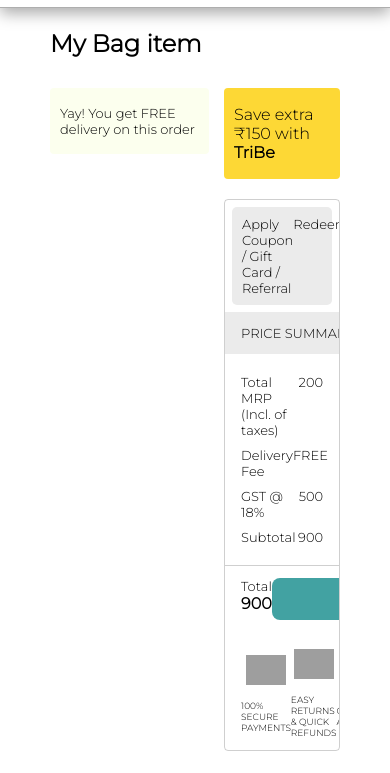
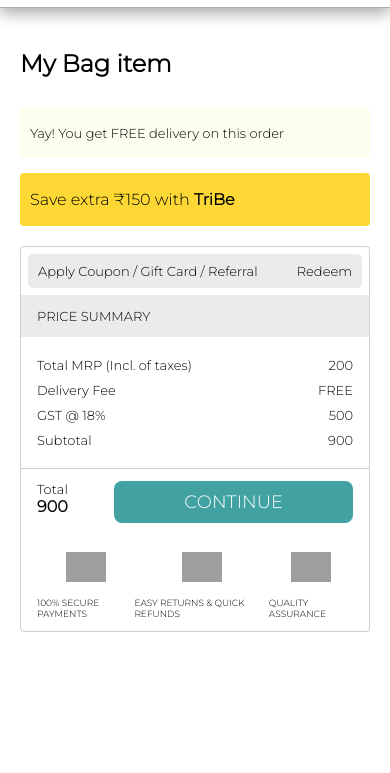
Before and after one commit to Nikhil-0200/BEWAKOOF_CLONE-, a website built with Vite: page bewakoof_clone/cart.html in a window 390 px wide. Shown: the part 71-844 px from the top of the page. Built offline with nearby package versions, Linux system fonts and the light colour scheme; grey boxes are pictures that could not be loaded.

Commit message:
Responsiveness Done

```diff
--- a/bewakoof_clone/StyleSheets/cart.css
+++ b/bewakoof_clone/StyleSheets/cart.css
@@ -45,6 +45,7 @@ main{
   gap: 15px;
 }
 
+
 #cartContentLeft{
   /* border: 2px solid red; */
   width: 60%;
@@ -87,6 +88,27 @@ main{
 /* #cardRight{
   border: 2px solid black;
 } */
+@media all and (min-width: 0px) and (max-width:1050px){
+  #cartContent{
+    /* border: 2px solid black; */
+    display: flex;
+    flex-direction: column;
+    gap: 15px;
+  }
+
+  #cartContentLeft{
+    width: 100%;
+  }
+
+  #cartContentRight{
+    width: 100%;
+    display: flex;
+    flex-direction: column;
+    gap: 20px;
+  }
+}
+
+
 
 #cardImgDiv{
   width: 110px;
@@ -202,6 +224,34 @@ font-size: small;
   border: none;
 }
 
+@media all and (min-width:0px) and (max-width: 500px){
+  main{
+    position: relative;
+    padding: 0px 20px;
+}
+
+#totalDiv > div > button{
+  background-color: #42A2A2;
+  padding: 10px 70px;
+  color: white;
+  font-size: large;
+  border-radius: 8px;
+  border: none;
+}
+
+#cartSection{
+  width: 100%;
+  display: flex;
+  flex-direction: column;
+  gap: 30px;
+  position: relative;
+  top: 120px;
+}
+
+
+}
+
+
 #rateIcon{
   padding: 10px;
 }
--- a/bewakoof_clone/StyleSheets/login.css
+++ b/bewakoof_clone/StyleSheets/login.css
@@ -8,40 +8,41 @@
   src: url(../assets/FontFolder/Montserrat-Light.ttf);
 }
 
-*{
+* {
   padding: 0;
   margin: 0;
   font-family: monsorate;
 }
 
-html, body{
+html,
+body {
   height: 100%;
   width: 100%;
   box-sizing: border-box;
 }
 
-main{
+main {
   position: relative;
   top: 20%;
   padding: 0px 50px;
   /* background-color: red; */
 }
 
-#loginSection{
+#loginSection {
   font-size: medium;
   text-align: center;
 }
 
-#loginSection > h1{
+#loginSection > h1 {
   font-weight: 600;
 }
 
-#loginSection > h3{
+#loginSection > h3 {
   font-weight: 100;
   padding: 30px 0px 50px 0px;
 }
 
-form{
+form {
   /* background-color: red; */
   display: flex;
   flex-direction: column;
@@ -50,13 +51,64 @@ form{
   gap: 70px;
 }
 
-form > div{
+@media all and (min-width: 700px) and (max-width: 1024px) {
+  form {
+    /* background-color: red; */
+    display: flex;
+    flex-direction: column;
+    width: 60%;
+    margin: auto;
+    gap: 70px;
+  }
+}
+
+@media all and (min-width: 500px) and (max-width: 700px) {
+  form {
+    /* background-color: red; */
+    display: flex;
+    flex-direction: column;
+    width: 80%;
+    margin: auto;
+    gap: 70px;
+  }
+
+
+main {
+    position: relative;
+    top: 20%;
+    padding: 0px 30px;
+    /* background-color: red; */
+  }
+
+}
+
+@media all and (min-width: 200px) and (max-width: 500px) {
+    form {
+      /* background-color: red; */
+      display: flex;
+      flex-direction: column;
+      width: 90%;
+      margin: auto;
+      gap: 70px;
+    }
+
+
+main {
+    position: relative;
+    top: 20%;
+    padding: 0px 10px;
+    /* background-color: red; */
+  }
+
+  }
+
+form > div {
   display: flex;
   flex-direction: column;
   gap: 70px;
 }
 
-form > div > input{
+form > div > input {
   font-size: large;
   border: none;
   outline: none;
@@ -74,7 +126,7 @@ form > #forgetDiv > a {
   text-decoration: none;
 }
 
-form > button{
+form > button {
   padding: 18px 0px;
   font-size: larger;
   background-color: #9f9f9f;
--- a/bewakoof_clone/cartFolder/cart.js
+++ b/bewakoof_clone/cartFolder/cart.js
@@ -5,8 +5,6 @@ let bottom = document.querySelector("#bottom");
 let localStorageItem = JSON.parse(localStorage.getItem("cart"));
 
 cartHeading.innerText = localStorageItem.length;
-
-
 
 localStorageItem.forEach((element, i) => {
   let container = document.createElement("div");
@@ -43,7 +41,6 @@ localStorageItem.forEach((element, i) => {
       cardPrice.textContent = `₹${totalPrice.toFixed(0)}`;
     });
 
-
   let sizeDropDown = size();
 
   let cardImgDiv = document.createElement("div");
@@ -58,6 +55,12 @@ localStorageItem.forEach((element, i) => {
   let cardRemoveBtn = document.createElement("button");
   cardRemoveBtn.textContent = "Remove";
 
+  cardRemoveBtn.addEventListener("click", () => {
+    localStorageItem.splice(i, 1);
+    cartHeading.innerText = localStorageItem.length;
+    localStorage.setItem("cart", JSON.stringify(localStorageItem));
+    container.remove();
+  });
   let cardAddToWishBtn = document.createElement("button");
   cardAddToWishBtn.textContent = "Move to Wishlist";
 
```
Also changed, not shown: bewakoof_clone/LoginJSFolder/login.js (+2 -10 lines), bewakoof_clone/singleJSFolder/singlePage.js (+8 -0 lines). Lines whose indentation alone changed are shown as unchanged.
